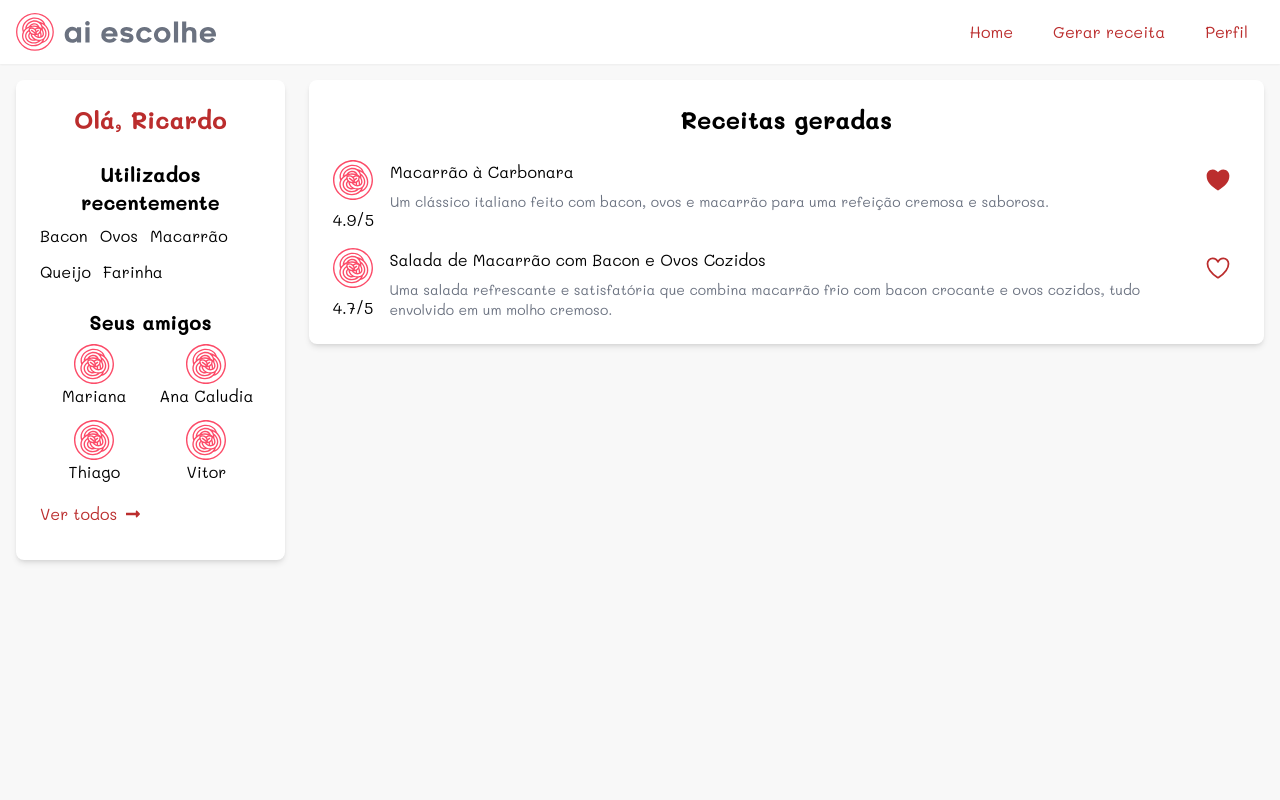
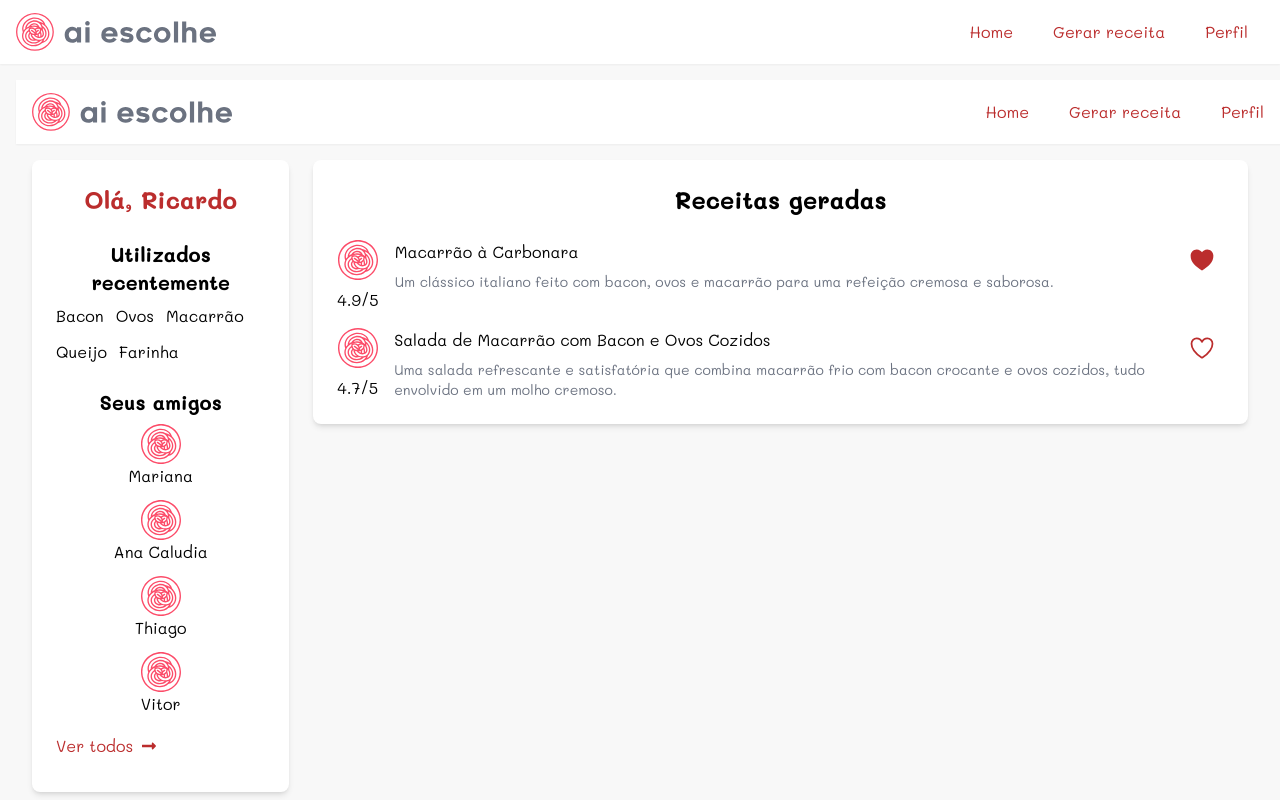
Before and after one commit to ricardorodriguespes17/ai-escolhe-web, a React (Vite) app: page /home in a window 1280 px wide. Built offline with nearby package versions, Linux system fonts and the light colour scheme.

Commit message:
create Private Route schema

```diff
--- /dev/null
+++ b/src/components/BaseLayout.tsx
@@ -0,0 +1,15 @@
+import Header from "./Header"
+
+const BaseLayout = ({ children }: { children: React.ReactNode }) => {
+  return (
+    <div className="flex flex-col w-full h-full relative overflow-auto">
+      <Header />
+
+      <main className="flex flex-col h-auto flex-1 justify-center gap-6 px-4 pb-6 pt-20 bg-background-light">
+        {children}
+      </main>
+    </div>
+  )
+}
+
+export default BaseLayout
--- /dev/null
+++ b/src/routes/PrivateRoute.tsx
@@ -0,0 +1,17 @@
+import { Navigate } from "react-router-dom"
+import BaseLayout from "../components/BaseLayout"
+
+type PrivateRouteProps = {
+  component: React.ComponentType,
+  path?: string
+}
+
+const PrivateRoute = ({ component: Component }: PrivateRouteProps) => {
+  const currentUser = true
+
+  return currentUser
+    ? (<BaseLayout><Component /></BaseLayout>)
+    : <Navigate to="/login" replace />
+}
+
+export default PrivateRoute
--- a/src/routes/index.tsx
+++ b/src/routes/index.tsx
@@ -1,15 +1,16 @@
 import { createBrowserRouter, RouterProvider } from "react-router-dom"
 import HomePage from "../pages/Home"
 import GeneratePage from "../pages/Generate"
+import PrivateRoute from "./PrivateRoute"
 
 const browserRouter = createBrowserRouter([
   {
     path: "/home",
-    element: <HomePage />
+    element: <PrivateRoute component={HomePage} />
   },
   {
     path: "/gerar",
-    element: <GeneratePage />
+    element: <PrivateRoute component={GeneratePage} />
   }
 ])
 
```
